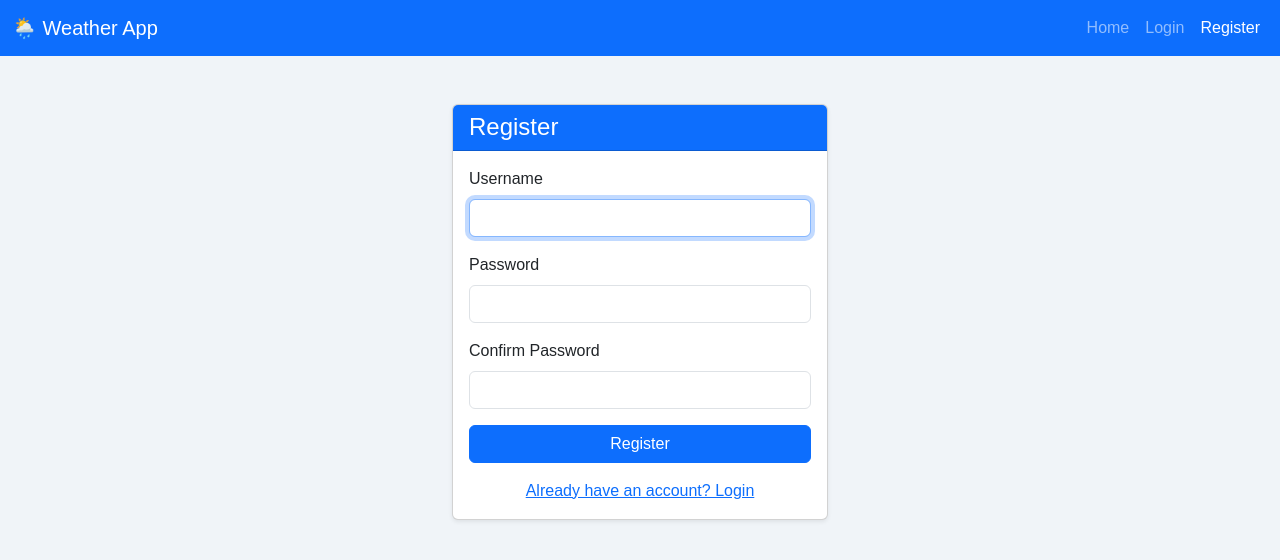
After one commit to meddiecap/cs50-final, a Flask app: page /register in a window 1280 px wide. The commit adds this page. Shown: the top 560 px of the page. Run offline with Flask 3, Linux system fonts and the light colour scheme.

Commit message:
Register and Login / Logout functionatlity

```diff
--- a/app.py
+++ b/app.py
@@ -1,8 +1,17 @@
-from flask import abort, Flask, render_template, request, jsonify
+from flask import abort, Flask, render_template, request, redirect, url_for, session, flash
+from flask_session import Session
+from werkzeug.security import generate_password_hash, check_password_hash
 from datetime import datetime, timezone
 import json
 import dateutil.parser
 import zoneinfo
+
+app = Flask(__name__)
+
+# Configure session to use filesystem (instead of signed cookies)
+app.config["SESSION_PERMANENT"] = False
+app.config["SESSION_TYPE"] = "filesystem"
+Session(app)
 
 # Import get_time_period from helpers.py
 from helpers import *
@@ -11,8 +20,6 @@ from weather_helper import WEATHER_ICON_MAP, get_weather_icon, get_weather_simpl
 
 # In-memory caches
 ip_location_cache = {}  # {ip: {location and weather data}}
-
-app = Flask(__name__)
 
 @app.route("/")
 def index():
@@ -103,6 +110,48 @@ def index():
 			})
 
 	return render_template("index.html", cities=cities_current_weather, styles=styles, user_location=user_location, user_hourly_forecast=user_hourly_forecast)
+
+@app.route('/register', methods=['GET', 'POST'])
+def register():
+    if request.method == 'POST':
+        username = request.form['username']
+        password = request.form['password']
+        # Validate, check for existing user, etc.
+        password_hash = generate_password_hash(password)
+        # Insert into DB...
+        conn = get_db()
+        c = conn.cursor()
+        c.execute('INSERT INTO users (username, password_hash) VALUES (?, ?)', (username, password_hash))
+        conn.commit()
+        conn.close()
+        flash('Registration successful! Please log in.', 'success')
+        return redirect(url_for('login'))
+    return render_template('register.html')
+
+@app.route('/login', methods=['GET', 'POST'])
+def login():
+	if request.method == 'POST':
+		username = request.form['username']
+		password = request.form['password']
+
+		# Fetch user from DB...
+		conn = get_db()
+		c = conn.cursor()
+		c.execute('SELECT * FROM users WHERE username = ?', (username,))
+		user = c.fetchone()
+		conn.close()
+
+		if user and check_password_hash(user['password_hash'], password):
+			session['user_id'] = user['id']
+			return redirect(url_for('index'))
+
+		flash('Invalid credentials', 'danger')
+	return render_template('login.html')
+
+@app.route('/logout')
+def logout():
+    session.clear()
+    return redirect(url_for('index'))
 
 # Route for /<city> to show today's forecast for that city
 @app.route("/<city_name>")
--- a/requirements.txt
+++ b/requirements.txt
@@ -1,4 +1,5 @@
-flask
+Flask
+Flask-Session
 requests
 python-dotenv
 google-genai
--- a/templates/layout.html
+++ b/templates/layout.html
@@ -22,10 +22,46 @@
 	<nav class="navbar navbar-expand-lg navbar-dark bg-primary mb-4">
 		<div class="container-fluid">
 			<a class="navbar-brand" href="/">🌦️ Weather App</a>
+
+            <button class="navbar-toggler" type="button" data-bs-toggle="collapse" data-bs-target="#navbarNav" aria-controls="navbarNav" aria-expanded="false" aria-label="Toggle navigation">
+                <span class="navbar-toggler-icon"></span>
+            </button>
+            <div class="collapse navbar-collapse" id="navbarNav">
+                <ul class="navbar-nav ms-auto">
+                    <li class="nav-item">
+                        <a class="nav-link{% if request.endpoint == 'index' %} active{% endif %}" href="{{ url_for('index') }}">Home</a>
+                    </li>
+                    {% if not session.get('user_id') %}
+                    <li class="nav-item">
+                        <a class="nav-link{% if request.endpoint == 'login' %} active{% endif %}" href="{{ url_for('login') }}">Login</a>
+                    </li>
+                    <li class="nav-item">
+                        <a class="nav-link{% if request.endpoint == 'register' %} active{% endif %}" href="{{ url_for('register') }}">Register</a>
+                    </li>
+                    {% else %}
+                    <li class="nav-item">
+                        <a class="nav-link" href="{{ url_for('logout') }}">Logout</a>
+                    </li>
+                    {% endif %}
+                </ul>
+            </div>
 		</div>
 	</nav>
 	<div class="container">
-	{% block content %}{% endblock %}
+        {% with messages = get_flashed_messages(with_categories=true) %}
+            {% if messages %}
+                <div class="container mt-3">
+                {% for category, message in messages %}
+                    <div class="alert alert-{{ category }} alert-dismissible fade show" role="alert">
+                    {{ message }}
+                    <button type="button" class="btn-close" data-bs-dismiss="alert" aria-label="Close"></button>
+                    </div>
+                {% endfor %}
+                </div>
+            {% endif %}
+        {% endwith %}
+
+	    {% block content %}{% endblock %}
 	</div>
 	<script src="https://cdn.jsdelivr.net/npm/bootstrap@5.3.8/dist/js/bootstrap.bundle.min.js" integrity="sha384-FKyoEForCGlyvwx9Hj09JcYn3nv7wiPVlz7YYwJrWVcXK/BmnVDxM+D2scQbITxI" crossorigin="anonymous"></script>
     <script src="https://cdn.jsdelivr.net/npm/swiper@11/swiper-bundle.min.js"></script>
--- /dev/null
+++ b/templates/register.html
@@ -0,0 +1,30 @@
+{% extends "layout.html" %}
+{% block content %}
+<div class="container mt-5" style="max-width: 400px;">
+    <div class="card shadow-sm">
+        <div class="card-header bg-primary text-white">
+            <h4 class="mb-0">Register</h4>
+        </div>
+        <div class="card-body">
+            <form method="post" autocomplete="off">
+                <div class="mb-3">
+                    <label for="username" class="form-label">Username</label>
+                    <input type="text" class="form-control" id="username" name="username" required autofocus>
+                </div>
+                <div class="mb-3">
+                    <label for="password" class="form-label">Password</label>
+                    <input type="password" class="form-control" id="password" name="password" required>
+                </div>
+                <div class="mb-3">
+                    <label for="confirm" class="form-label">Confirm Password</label>
+                    <input type="password" class="form-control" id="confirm" name="confirm" required>
+                </div>
+                <button type="submit" class="btn btn-primary w-100">Register</button>
+            </form>
+            <div class="mt-3 text-center">
+                <a href="{{ url_for('login') }}">Already have an account? Login</a>
+            </div>
+        </div>
+    </div>
+</div>
+{% endblock %}
```
Also changed, not shown: db_init.py (+7 -0 lines), templates/login.html (added, +26 -0 lines), 1 other file.
